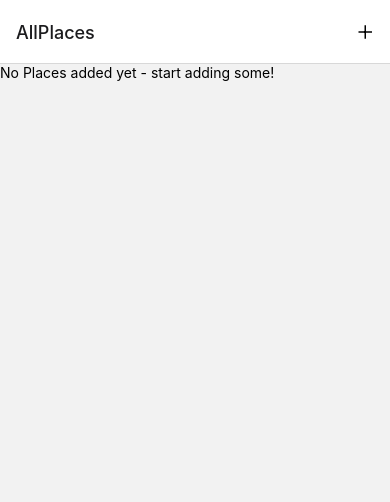
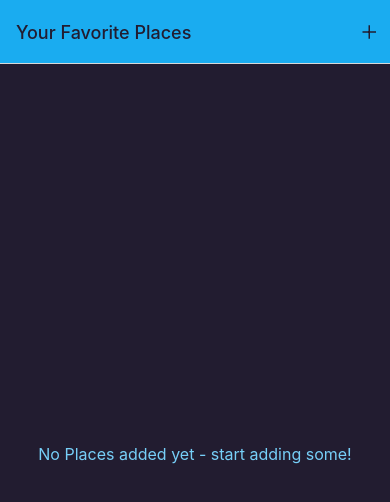
Before and after one commit to bluesnake0818/native-features, a React Native app: screen /AllPlaces in a window 390 px wide. Shown: the top 502 px of the page. Built offline with nearby package versions, Linux system fonts and the light colour scheme.

Commit message:
implement global colors

```diff
--- a/App.js
+++ b/App.js
@@ -5,6 +5,7 @@
 import AllPlaces from './screens/AllPlaces'
 import AddPlace from './screens/AddPlace'
 import IconButton from './components/UI/IconButton';
+import { Colors } from './constants/colors'
 
 const Stack = createNativeStackNavigator()
 
@@ -13,11 +14,18 @@
     <>
       <StatusBar style='dark' />
       <NavigationContainer>
-        <Stack.Navigator>
+        <Stack.Navigator
+          screenOptions={{
+            headerStyle: { backgroundColor: Colors.primary500 },
+            headerTintColor: Colors.gray700,
+            contentStyle: { backgroundColor: Colors.gray700 }
+          }}
+        >
           <Stack.Screen
             name="AllPlaces"
             component={AllPlaces}
             options={({ navigation }) => ({
+              title: 'Your Favorite Places',
               headerRight: ({ tintColor }) => (
                 <IconButton
                   icon="add"
@@ -28,7 +36,13 @@
               )
             })}
           />
-          <Stack.Screen name="AddPlace" component={AddPlace} />
+          <Stack.Screen
+            name="AddPlace"
+            component={AddPlace}
+            options={{
+              title: 'Add a new Place',
+            }}
+          />
         </Stack.Navigator>
       </NavigationContainer>
     </>
--- a/components/Places/PlacesList.js
+++ b/components/Places/PlacesList.js
@@ -1,12 +1,13 @@
 import { FlatList, StyleSheet, Text, View } from "react-native"
 
+import { Colors } from "../../constants/colors"
 import PlaceItem from './PlaceItem'
 
 function PlacesList({places}) {
   if (!places || places.length === 0) {
     return (
-      <View style={StyleSheet.fallbackContainer}>
-        <Text style={StyleSheet.fallbackText}>
+      <View style={styles.fallbackContainer}>
+        <Text style={styles.fallbackText}>
           No Places added yet - start adding some!
         </Text>
       </View>
@@ -32,5 +33,6 @@
   },
   fallbackText: {
     fontSize: 16,
+    color: Colors.primary200
   },
 })
--- a/components/UI/IconButton.js
+++ b/components/UI/IconButton.js
@@ -17,7 +17,6 @@
 const styles = StyleSheet.create({
   button: {
     padding: 8,
-    margin: 4,
     justifyContent: 'center',
     alignItems: 'center',
   },
--- /dev/null
+++ b/constants/colors.js
@@ -0,0 +1,11 @@
+export const Colors = {
+  primary50: '#cfeffd',
+  primary100: '#a0defb',
+  primary200: '#77cff8',
+  primary400: '#44bdf5',
+  primary500: '#1aacf0',
+  primary700: '#0570c9',
+  primary800: '#003b88',
+  accent500: '#e6b30b',
+  gray700: '#221c30',
+};
```
